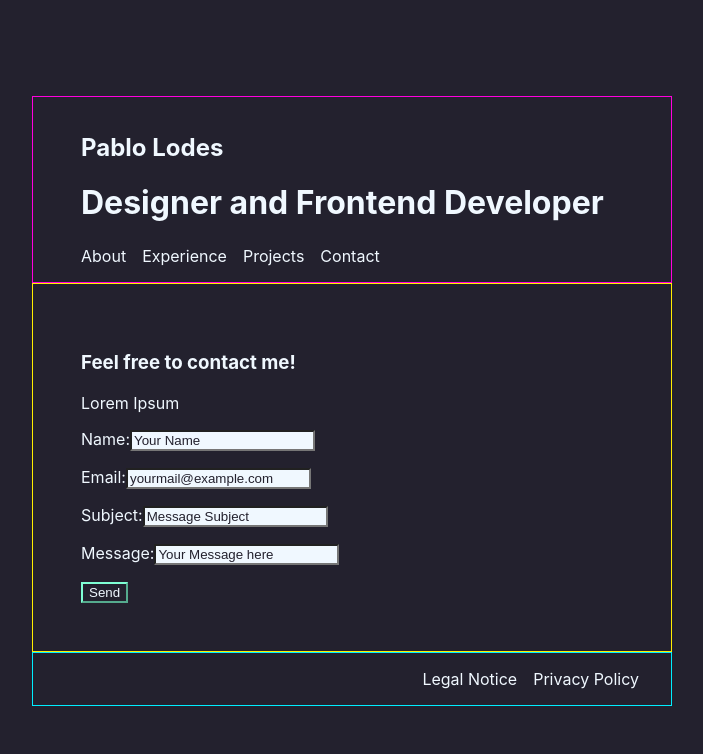
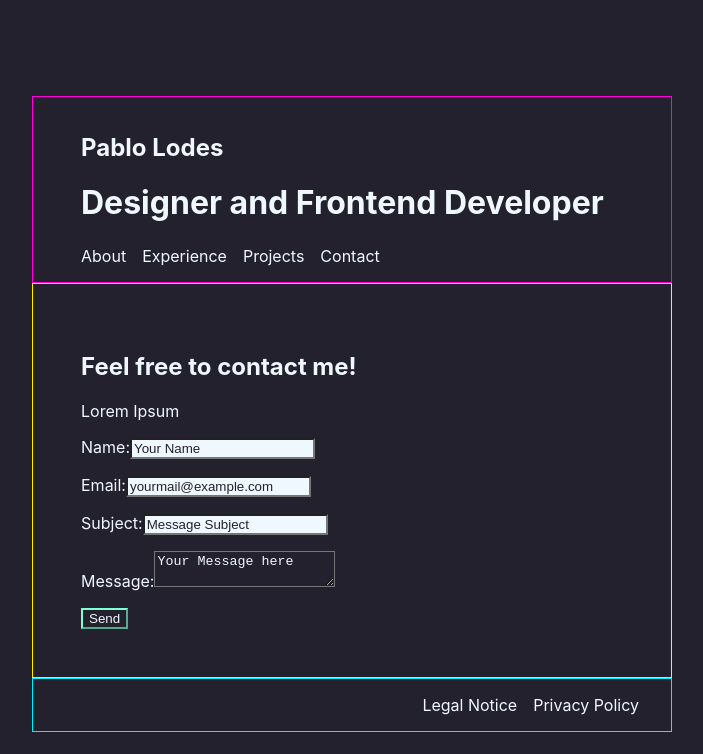
Before and after one commit to pablo-lodes/pl-portfolio, a React (Create React App) app: page /contact in a window 1280 px wide. Shown: the top 754 px of the page, without its empty margins (288-991 px from the left). Built offline with nearby package versions, Linux system fonts and the light colour scheme.

Commit message:
Update Contact form

```diff
--- a/src/pages/Contact.js
+++ b/src/pages/Contact.js
@@ -1,26 +1,30 @@
 import React, { useState } from "react";
 
 export default function Contact() {
+    const [name, setName] = useState("Your Name");
+    const [email, setEmail] = useState("yourmail@example.com");
+    const [subject, setSubject] = useState("Message Subject");
+    const [message, setMessage] = useState("Your Message here");
 
-    const [name, setName] = useState("Your Name")
-    const [email, setEmail] = useState("yourmail@example.com")
-    const [subject, setSubject] = useState("Message Subject")
-    const [message, setMessage] = useState("Your Message here")
-
-    const onContactFormSubmit = (SubmitEvent) => {
-        SubmitEvent.preventDefault()
-    }
+    const onContactFormSubmit = (event) => {
+        event.preventDefault();
+        console.log("Form submitted with data:");
+        console.log("Name:", name);
+        console.log("Email:", email);
+        console.log("Subject:", subject);
+        console.log("Message:", message);
+    };
 
     return (
         <div className="contact-wrapper">
-            <h3>Feel free to contact me!</h3>
+            <h2>Feel free to contact me!</h2>
             <p>Lorem Ipsum</p>
-
             <div className="contact-form">
                 <form onSubmit={onContactFormSubmit}>
                     <div className="contact-name">
                         <label>Name:</label>
-                        <input type="text"
+                        <input
+                            type="text"
                             value={name}
                             onChange={(e) => setName(e.target.value)}
                             required
@@ -28,7 +32,8 @@ export default function Contact() {
                     </div>
                     <div className="contact-email">
                         <label>Email:</label>
-                        <input type="email"
+                        <input
+                            type="email"
                             value={email}
                             onChange={(e) => setEmail(e.target.value)}
                             required
@@ -36,7 +41,8 @@ export default function Contact() {
                     </div>
                     <div className="contact-subject">
                         <label>Subject:</label>
-                        <input type="text"
+                        <input
+                            type="text"
                             value={subject}
                             onChange={(e) => setSubject(e.target.value)}
                             required
@@ -44,13 +50,12 @@ export default function Contact() {
                     </div>
                     <div className="contact-message">
                         <label>Message:</label>
-                        <input type="text"
+                        <textarea
                             value={message}
                             onChange={(e) => setMessage(e.target.value)}
                             required
                         />
                     </div>
-
                     <button type="submit">Send</button>
                 </form>
             </div>
```
